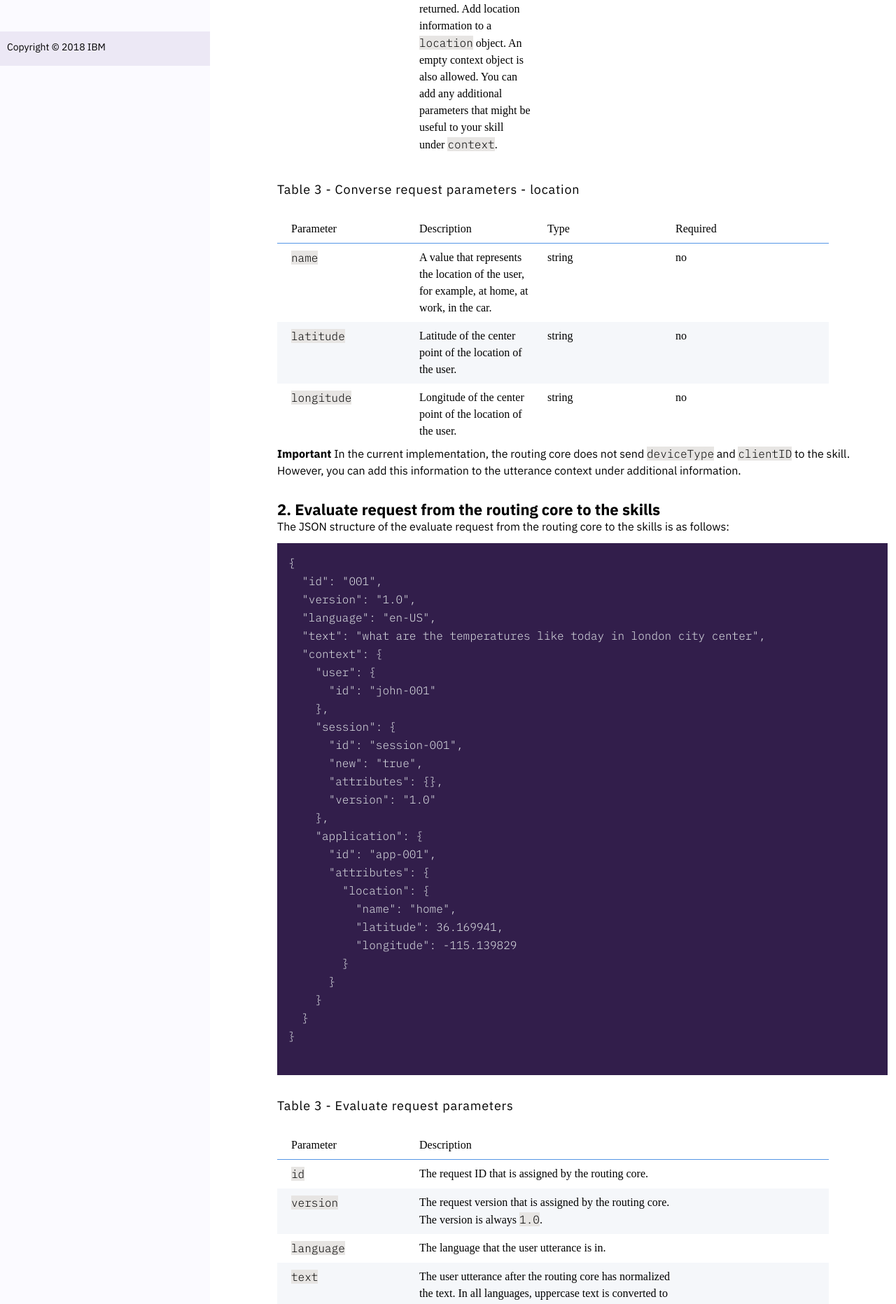
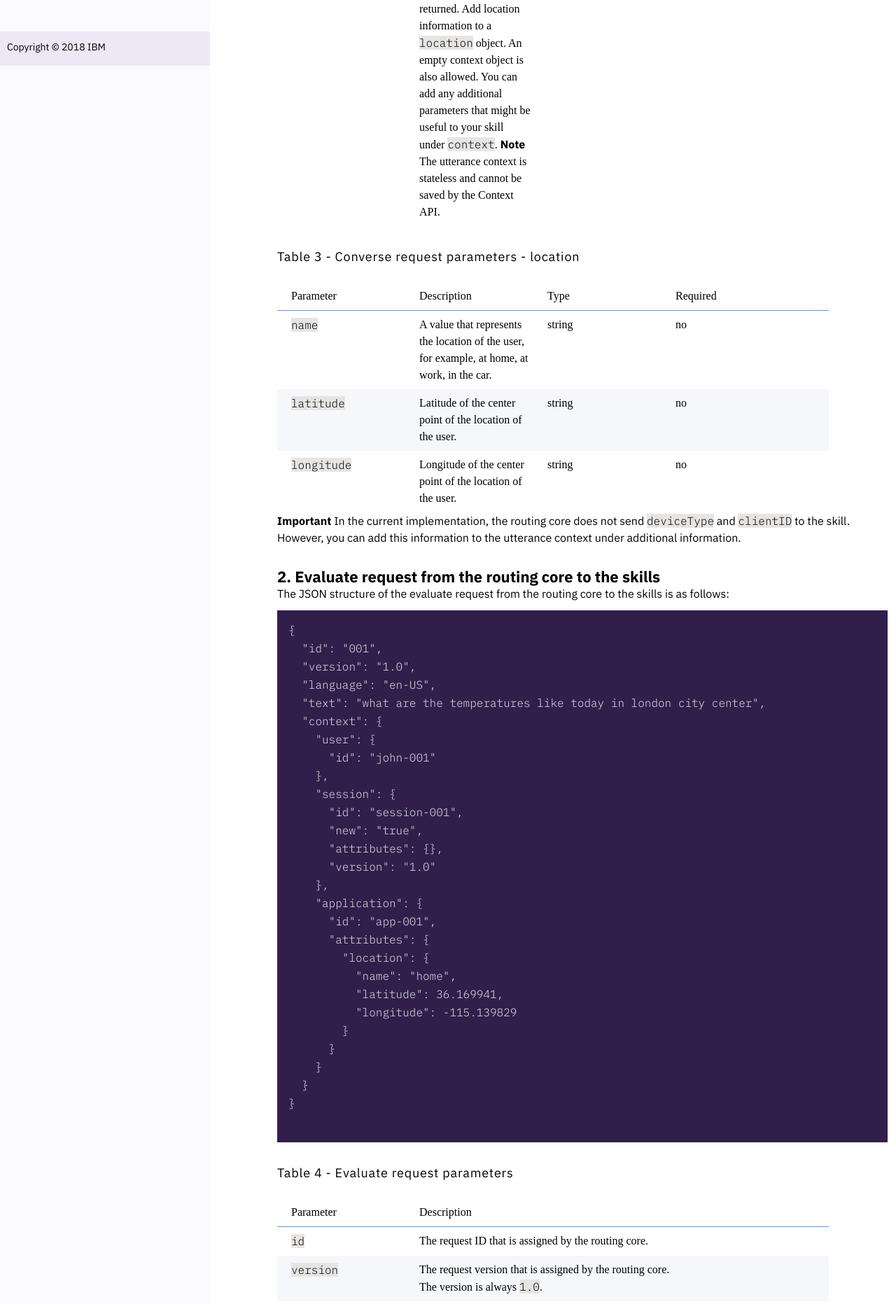
Before and after one commit to Watson-Personal-Assistant/developer, a Jekyll site: the page built from _content/reference/JSON_formats.md, in a window 1280 px wide. Shown: the part 3118-4981 px from the top of the page at 70% size. Built offline with Jekyll 4.4.1, drawn with Linux system fonts in a browser that asks for light colours; some web fonts are replaced; some of the changed lines change nothing that is shown; some of the changed text lies outside the part shown.

Commit message:
Table fixes

````diff
--- a/_content/reference/JSON_formats.md
+++ b/_content/reference/JSON_formats.md
@@ -62,7 +62,7 @@
 
  Parameter | Description | Type | Required
 ---------|----------|---------|---------
- `context` | The utterance context. For example, the utterance context might capture whether a user is at home or in his car. A skill might use a different response depending on the utterance context. When a user is at home and asks about expected temperatures, the skill might return a temperature map with the response. When the user is in the car, the temperature map is not returned.  Add location information to a `location` object. An empty context object is also allowed.  You can add any additional parameters that might be useful to your skill under `context`.  | object | yes
+ `context` | The utterance context. For example, the utterance context might capture whether a user is at home or in his car. A skill might use a different response depending on the utterance context. When a user is at home and asks about expected temperatures, the skill might return a temperature map with the response. When the user is in the car, the temperature map is not returned.  Add location information to a `location` object. An empty context object is also allowed.  You can add any additional parameters that might be useful to your skill under `context`. **Note** The utterance context is stateless and cannot be saved by the Context API. | object | yes
 
 #### Table 3 - Converse request parameters - location
 
@@ -109,7 +109,7 @@
 
 ```
 
-#### Table 3 - Evaluate request parameters
+#### Table 4 - Evaluate request parameters
 
 Parameter | Description |
 ---------|----------
@@ -119,7 +119,7 @@
  `text` | The user utterance after the routing core has normalized the text. In all languages, uppercase text is converted to lowercase.   In US English (en-US), further normalization techniques are applied, for example, numerals are converted to words, punctuation is removed. |
  `context` | Information about the context of the conversation with the user.|
 
-#### Table 4 - Evaluate request parameters - context
+#### Table 5 - Evaluate request parameters - context
 
  Parameter | Description |
 ---------|----------|
@@ -127,13 +127,13 @@
  `session` | Information about the session.  |
  `application` | The application ID and any utterance context information.  The parameter is for future use.|
 
-#### Table 5 -  Evaluate request parameters - user context
+#### Table 6 -  Evaluate request parameters - user context
 
 Parameter | Description |
 ---------|----------|
  `id` | The unique ID of the user.  |
 
-#### Table 6 - Evaluate request parameters - session context
+#### Table 7 - Evaluate request parameters - session context
 
 Parameter | Description |
 ---------|----------|
@@ -142,14 +142,14 @@
  `attributes` | Includes session context and skill context information. **Note**: Because the sample evaluate request is the first request in the conversation, no session or skill context attributes are included in the example.|
  `version`  | The version of the session that is assigned by the routing core. The version is always `1.0`. |
 
-#### Table 7 -  Converse request parameters - application context
+#### Table 8 -  Evaluate request parameters - application context
 
 Parameter | Description |
 ---------|----------|-
  `id` | The unique ID of the application. The parameter is for future use.|
  `attributes` | Includes utterance context information, if present. Add location information to a `location` object. |
 
-#### Table 8 - Converse request parameters - location
+#### Table 9 - Evaluate request parameters - location
 
 Parameter | Description |
 ---------|----------|
@@ -253,7 +253,7 @@
 
 ```
 
-#### Table 9 - Evaluate response parameters
+#### Table 10 - Evaluate response parameters
 
 Parameter | Description | Type | Required
 ---------|----------|---------|---------
@@ -263,7 +263,7 @@
  `context` | Information about the context of the conversation with the user. | object | yes
  `intentities` | The intents and entities returned by the skill for each nlu engine. | array | yes
 
-####  Table 10 - Evaluate response parameters - context
+####  Table 11 - Evaluate response parameters - context
 
  Parameter | Description | Type | Required
 ---------|----------|---------|---------
@@ -271,13 +271,13 @@
  `session` | Information about the session, including session context information.   | object | yes
  `application` | The application ID and utterance context information.  | object | yes
 
-#### Table 11 -  Evaluate response parameters - user context
+#### Table 12 -  Evaluate response parameters - user context
 
 Parameter | Description | Type | Required
 ---------|----------|---------|---------
  `id` | The unique ID of the user.  | string | yes
 
-#### Table 12 - Evaluate response parameters - session context
+#### Table 13 - Evaluate response parameters - session context
 
 Parameter | Description | Type | Required
 ---------|----------|---------|---------
@@ -287,26 +287,26 @@
  `attributes` |  Includes any session context information. An empty attributes object is allowed.| object |  yes
  `version`  | The version of the session.  The version is always `1.0`.  | string | yes
 
-#### Table 13 -  Evaluate response parameters - skill context
+#### Table 14 -  Evaluate response parameters - skill context
 
 Parameter | Description | Type | Required
 ---------|----------|---------|---------
  `attributes`  | Includes any skill context information. An empty attributes object is allowed.| object | yes |
 
-#### Table 14 -  Evaluate response parameters - application context
+#### Table 15 -  Evaluate response parameters - application context
 
 Parameter | Description | Type | Required
 ---------|----------|---------|---------
  `id` |  The unique ID of the application. The parameter is for future use. | string | yes
  `attributes` | Includes any utterance context information.  An empty attributes object is allowed. | object | yes
 
-#### Table 14 -  Converse request parameters - application attributes
+#### Table 16 -  Evaluate response parameters - application attributes
 
 Parameter | Description | Type | Required
 ---------|----------|---------|---------
  `attributes` | Includes any utterance context information. An empty attributes object is allowed. Add location information to a `location` object.| object | yes
 
-#### Table 15 - Converse request parameters - location
+#### Table 17 - Evaluate response parameters - location
 
 Parameter | Description | Type | Required
 ---------|----------|---------|---------
@@ -314,7 +314,7 @@
  `latitude` | Latitude of the center point of the location of the user.| string  | no
  `longitude` | Longitude of the center point of the location of the user. | string  | no
 
-#### Table 16 - Evaluate response parameters - Intentites
+#### Table 18 - Evaluate response parameters - Intentites
 
 Parameter | Description | Type | Required
 ---------|----------|---------|---------
@@ -322,7 +322,7 @@
  `entities` | The entities extracted by the nlu engine from the utterance. | array | no
  `intents` | The intents returned by the nlu engine. | array | no
 
-#### Table 17 - Evaluate response parameters - Entities
+#### Table 19 - Evaluate response parameters - Entities
 
 Parameter | Description | Type | Required
 ---------|----------|---------|---------
@@ -330,7 +330,7 @@
  `value` | The value of the extracted entity. | string | yes
  `confidence` | A confidence value that is associated the entity value. **Note**: A confidence score is always returned by a skill for each entity. However, the confidence score for an entity is only considered if no intent is returned, that is, if entity-based routing is being used. | string | yes
 
-#### Table 18 - Evaluate response parameters - Intents
+#### Table 20 - Evaluate response parameters - Intents
 
 Parameter | Description | Type | Required
 ---------|----------|---------|---------
@@ -440,7 +440,7 @@
 
 ```
 
-#### Table 19 - Converse request parameters
+#### Table 21 - Converse request parameters
 
 Parameter | Description |
 ---------|----------|
@@ -454,13 +454,13 @@
  `skill` | | Information about the skill. |
  `evaluationResponse` | Information about response to the utterance that the skill returned with the highest confidence level.
 
-#### Table 20 - Converse request parameters - attributes
+#### Table 22 - Converse request parameters - attributes
 
  Parameter | Description |
 ---------|----------|
  `intent` | The name of the intent with the highest confidence score. |
 
-#### Table 21 - Converse request parameters - context
+#### Table 23 - Converse request parameters - context
 
  Parameter | Description |
 ---------|----------|
@@ -469,13 +469,13 @@
  `application` | The application ID and any utterance context information. |
 
 
-#### Table 21 -  Converse request parameters - user context
+#### Table 24 -  Converse request parameters - user context
 
 Parameter | Description |
 ---------|----------|
  `id` | The unique ID of the user. |
 
-#### Table 23 - Converse request parameters - session context
+#### Table 25 - Converse request parameters - session context
 
 Parameter | Description |
 ---------|----------|
@@ -484,26 +484,26 @@
  `attributes` |  Includes any session context information. |
  `version`  | The version of the session.  Version information is set by the routing core. The version is always `1.0`. |
 
-#### Table 24 -  Evaluate response parameters - skill context
+#### Table 26 -  Converse request parameters  - skill context
 
 Parameter | Description |
 ---------|----------|
  `attributes`  | Includes any skill context information. |
 
-#### Table 25 -  Converse request parameters - application context
+#### Table 27 -  Converse request parameters - application context
 
 Parameter | Description |
 ---------|----------|-
  `id` | The unique ID of the application. The parameter is for future use. |
  `attributes` | Includes attributes representing utterance context information. |
 
-#### Table 26 -  Converse request parameters - application attributes
+#### Table 28 -  Converse request parameters - application attributes
 
 Parameter | Description |
 ---------|----------|-
  `attributes` | Includes any utterance context information. Add location information to a `location` object. |
 
-#### Table 27 - Converse request parameters - location
+#### Table 29 - Converse request parameters - location
 
 Parameter | Description |
 ---------|----------|
@@ -511,7 +511,7 @@
  `latitude` | Latitude of the center point of the location of the user.
  `longitude` | Longitude of the center point of the location of the user.
 
-#### Table 28 - Converse request parameters - skill
+#### Table 30 - Converse request parameters - skill
 
  Parameter | Description |
 ---------|----------|
@@ -520,7 +520,7 @@
  `intents` | The intent of the skill that returned the highest confidence score. |
  `confidence` | The confidence score of the intent or entity that returned the highest confidence score. |
 
-#### Table 29 - Converse request parameters - entities
+#### Table 31 - Converse request parameters - entities
 
 Parameter | Description |
 ---------|----------|
@@ -528,14 +528,14 @@
  `value` | The value of the extracted entity. |
  `confidence` | A confidence value that is associated the entity value. |
 
-#### Table 30 - Converse request parameters - intents
+#### Table 32 - Converse request parameters - intents
 
 Parameter | Description |
 ---------|----------|
  `intent` | The name of the intent with the highest confidence score.
  `confidence` | The confidence score of the intent. |
 
-#### Table 31 - Converse request parameters - evaluationResponse
+#### Table 33 - Converse request parameters - evaluationResponse
 
 Parameter | Description |
 ---------|----------|
@@ -622,7 +622,7 @@
 }
 ```
 
-#### Table 32 - Converse response parameters
+#### Table 34 - Converse response parameters
 
 Parameter | Description | Type | Required
 ---------|----------|---------|---------
@@ -635,20 +635,20 @@
  `skill` | Information about the skill that processed the response. | object | yes |
  `additionalInformation` | Additional information about the conversation, including context information and whether the skill is in conversation. | object | yes
 
-#### Table 33 - Converse response parameters - speech
+#### Table 35 - Converse response parameters - speech
 
 Parameter | Description | Type | Required
 ---------|----------|---------|---------
  `text` | The response from the skill.  | string | yes
 
-#### Table 34 - Converse response parameters - card
+#### Table 36 - Converse response parameters - card
 
 Parameter | Description | Type | Required
 ---------|----------|---------|---------
  `type` | The type of action that the card object invokes.  In the example, the action is named `show-temp-map`.  The card is used to display a temperature map when the user is at home.   | string | yes
  `content` | The attributes of the card.  For example, you might add `image-url` or `music-url` to specify the image to display or the music to play.  | array | yes
 
-#### Table 35 - Converse response parameters - skill
+#### Table 37 - Converse response parameters - skill
 
  Parameter | Description | Type | Required
 ---------|----------|---------|---------
@@ -657,7 +657,7 @@
  `intents` | The intent that processed the utterance. | array | yes
  `confidence` | The confidence score of the intent or entity that processed the request. | string | yes
 
-#### Table 36 - Converse response parameters - entities
+#### Table 38 - Converse response parameters - entities
 
 Parameter | Description | Type | Required
 ---------|----------|---------|---------
@@ -665,34 +665,34 @@
  `value` | The value of the extracted entity. | string | yes
  `confidence` | A confidence value that is associated the entity value. **Note**: A confidence score is always returned by a skill for each entity. | string | yes
 
-#### Table 37 - Converse response parameters - intents
+#### Table 39 - Converse response parameters - intents
 
 Parameter | Description | Type | Required
 ---------|----------|---------|---------
  `intent` | The name of the intent that processed the utterance. | string | yes
  `confidence` | The confidence score of the intent that processed the utterance | string | yes
 
-#### Table 38 - Converse response parameters - additional information
+#### Table 40 - Converse response parameters - additional information
 
  Parameter | Description | Type | Required
 ---------|----------|---------|---------
  `context` | Information about the context of the conversation with the user.  | object | yes
 
-#### Table 39 - Converse response parameters - context
+#### Table 41 - Converse response parameters - context
 
  Parameter | Description | Type | Required
 ---------|----------|---------|---------
  `application` | The application ID and utterance context information.| object | yes
  `session` | Information about the session, including session context information and skill context information.  | object | yes
 
-#### Table 40 - Converse response parameters - Application context
+#### Table 42 - Converse response parameters - Application context
 
 Parameter | Description | Type | Required
 ---------|----------|---------|---------
  `id` | The unique ID of the application. The parameter is for future use. | string | yes
  `attributes` | Includes any utterance context information. An empty attributes object is allowed. Add location information to a `location` object. | object | yes
 
-#### Table 41 - Converse request parameters - location
+#### Table 43 - Converse request parameters - location
 
 Parameter | Description | Type | Required
 ---------|----------|---------|---------
@@ -700,7 +700,7 @@
  `latitude` | Latitude of the center point of the location of the user.| string  | no
  `longitude` | Longitude of the center point of the location of the user.| string   | no
 
-#### Table 42 - Converse response parameters - Session context
+#### Table 44 - Converse response parameters - Session context
 
 Parameter | Description | Type | Required
 ---------|----------|---------|---------
@@ -710,13 +710,13 @@
  `attributes` |  Includes any session context information. An empty attributes object is allowed.| object | yes
  `version`  | The version of the session.  Version information is set by the routing core. The version is always `1.0`. | string | yes
 
-#### Table 43 - Converse response parameters - skill context
+#### Table 45 - Converse response parameters - skill context
 
 Parameter | Description | Type | Required
 ---------|----------|---------|---------
 `attributes` |   Includes any session context attributes.  Include `"inConversation": true` to specify that the skill is expecting a response from the end-user.  Allows the response from the user to be routed to the same skill for processing. An empty attributes object is allowed. | object | yes
 
-#### Table 44 - Converse response parameters - session context
+#### Table 46 - Converse response parameters - session context
 
 Parameter | Description | Type | Required
 ---------|----------|---------|---------
@@ -782,7 +782,7 @@
 
 ```
 
-#### Table 45 - Converse response parameters
+#### Table 47 - Converse response parameters
 
 Parameter | Description |
 ---------|----------|
@@ -796,20 +796,20 @@
 response.|
  `Additional information` | Extra context information about the conversation.|
 
-#### Table 46 - Converse request parameters - speech
+#### Table 48 - Converse response parameters - speech
 
 Parameter | Description |
 ---------|----------
  `text` | The response to the utterance. |
 
-#### Table 47 - Converse request parameters - card
+#### Table 49 - Converse response parameters - card
 
 Parameter | Description |
 ---------|----------|
  `type` | The type of action that the card  invokes.  In the example, the action is named `show-temp-map`.  The card is used to display a temperature map when the user is at home.   | string | yes
  `content` | The attributes of the card.  For example, `content` might add `image-url` or `music-url` to specify the image to display or the music to play.  | array | yes
 
-#### Table 48 - Converse response parameters - skill
+#### Table 50 - Converse response parameters - skill
 
 Parameter | Description |
 ---------|----------|
@@ -818,7 +818,7 @@
  `intents` | The intent that processed the utterance. |
  `confidence` | The confidence score of the intent or entity that processed the request. |
 
-#### Table 49 - Converse response parameters - entities
+#### Table 51 - Converse response parameters - entities
 
 Parameter | Description |
 ---------|----------|
@@ -826,26 +826,26 @@
  `value` | The value of the extracted entity. | string | yes
  `confidence` | A confidence value that is associated the entity value. |
 
-#### Table 50 - Converse response parameters - intents
+#### Table 52 - Converse response parameters - intents
 
 Parameter | Description |
 ---------|----------|
  `intent` | The name of the intent that processed the utterance. | string | yes
  `confidence` | The confidence score of the intent that processed the utterance | string | yes
 
-#### Table 51 - Converse request parameters - Additional information
+#### Table 53 - Converse response parameters - Additional information
 
  Parameter | Description |
 ---------|----------|
  `context` | Contains the utterance context. |
 
- #### Table 52 - Converse request parameters - Context
+ #### Table 54 - Converse response parameters - Context
 
  Parameter | Description |
 ---------|----------|
  `context` | Contains the utterance context. Add location information to a `location` object. |
 
-#### Table 53 - Converse request parameters - location
+#### Table 55 - Converse response parameters - location
 
 Parameter | Description |
 ---------|----------|
````
